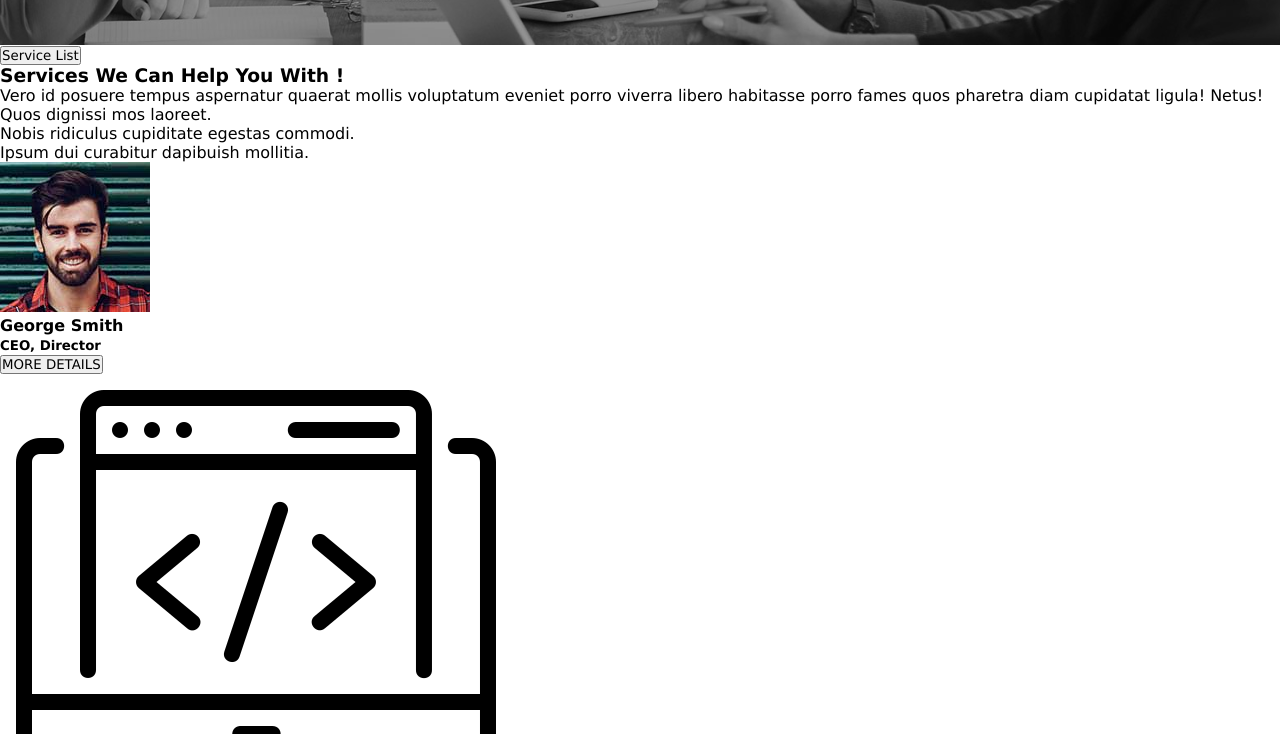
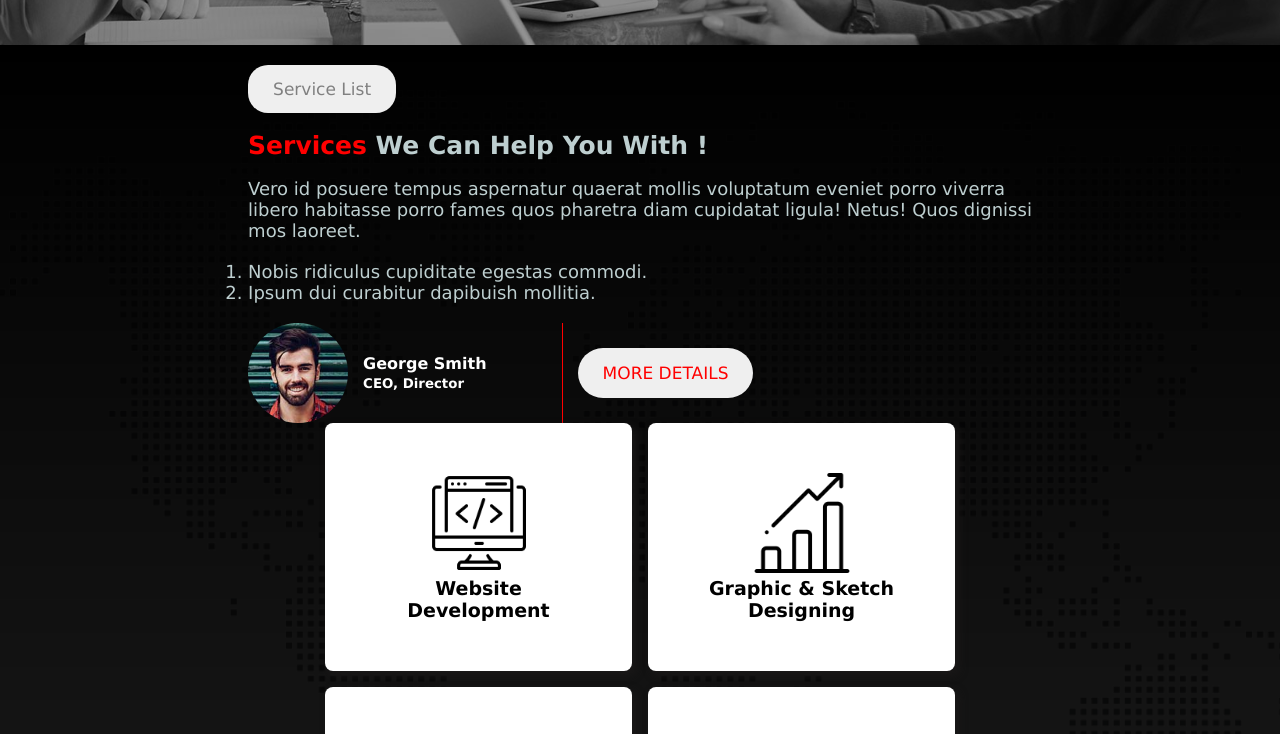
Before and after one commit to SajalSarkar5/agency-projects, a plain HTML site: page index.html in a window 1280 px wide. Shown: the part 840-1574 px from the top of the page. Drawn offline with Linux system fonts and the light colour scheme.

Commit message:
add main section service

```diff
--- a/index.html
+++ b/index.html
@@ -45,18 +45,25 @@
                 <div class="services-text">
                     <button class="service-btn">Service List</button>
                     <h3><span class="service-color">Services</span> We Can Help You With !</h3>
-                    <p>Vero id posuere tempus aspernatur quaerat mollis voluptatum eveniet porro viverra libero
-                        habitasse porro fames quos pharetra diam cupidatat ligula! Netus! Quos dignissi mos laoreet.</p>
+                    <p>Vero id posuere tempus aspernatur quaerat mollis voluptatum eveniet porro viverra <br>libero
+                        habitasse porro fames quos pharetra diam cupidatat ligula! Netus! Quos dignissi <br> mos
+                        laoreet.</p>
                     <ol>
                         <li>Nobis ridiculus cupiditate egestas commodi.</li>
                         <li>Ipsum dui curabitur dapibuish mollitia.</li>
                     </ol>
-                    <div class="details">
-                        <img src="asset/img/image/author.jpg" alt="">
-                        <h4>George Smith <br>
-                            <small>CEO, Director</small>
-                        </h4>
-                        <button class="details-btn">MORE DETAILS</button>
+                    <div class="details-container">
+                        <div class="details">
+                            <img src="asset/img/image/author.jpg" alt="">
+                            <div>
+                                <h4>George Smith <br>
+                                    <small>CEO, Director</small>
+                                </h4>
+                            </div>
+                        </div>
+                        <div class="details-btn">
+                            <button>MORE DETAILS</button>
+                        </div>
                     </div>
                 </div>
                 <div class="box-area-1">
@@ -68,8 +75,6 @@
                         <img src="asset/img/icons/bar-chart.png" alt="">
                         <h3>Graphic & Sketch Designing</h3>
                     </div>
-                </div>
-                <div class="box-area-1">
                     <div class="box-1">
                         <img src="asset/img/icons/startup.png" alt="">
                         <h3>SEO & Content Writing</h3>
@@ -80,6 +85,20 @@
                     </div>
                 </div>
             </div>
+            <div class="margin-top-area">
+                <div class="numbar">
+                    <img src="asset/img/icons/phone-call.png" alt="">
+                    <h3><small>GET A FREE CONSULTATION</small><br>
+                        987 233 0000</h3>
+                </div>
+                <div class="numbar-pra">
+                    <p>Vero id posuere tempus aspernatur quaerat mollis voluptatum eveniet porro <br>
+                        viverra libero habitasse Aut ab nibh aliqua optio veniet porro viverr.</p>
+                </div>
+                <div class="numbar-btn">
+                    <button>MAKE APPOINTMENT</button>
+                </div>
+            </div>
         </section>
     </main>
 </body>
--- a/style/style.css
+++ b/style/style.css
@@ -3,6 +3,7 @@
     padding: 0;
     font-family: Verdana, Geneva, Tahoma, sans-serif;
 }
+
 .navbar-area {
     display: flex;
     justify-content: space-around;
@@ -12,27 +13,32 @@
     background-color: rgb(164, 164, 164);
     padding: 18px;
 }
+
 .nav-logo img {
     width: 100%;
 }
+
 .menu {
     display: flex;
     justify-content: center;
     align-items: center;
     text-align: center;
 }
+
 .menu li {
     list-style: none;
 }
+
 .menu li a {
     color: #353935;
     margin-right: 20px;
     font-size: 19px;
     text-decoration: none;
 }
+
 .banner-area {
     width: 100%;
-    background-image: url('../asset/img/image/background.jpg'), linear-gradient(rgba(0,0,0,0.3),rgba(0,0,0,0.4));
+    background-image: url('../asset/img/image/background.jpg'), linear-gradient(rgba(0, 0, 0, 0.3), rgba(0, 0, 0, 0.4));
     background-blend-mode: overlay;
     background-repeat: no-repeat;
     background-position: center;
@@ -45,24 +51,29 @@
     flex-wrap: wrap;
     text-align: center;
 }
+
 .banner-area h1 {
     color: white;
     font-size: 69px;
     font-weight: bold;
 }
+
 .banner-area p {
     color: white;
     font-size: 19px;
     margin: 20px 0;
 }
+
 .digital-color {
     color: red;
 }
+
 .button {
     display: flex;
     gap: 15px;
     flex-wrap: wrap;
 }
+
 .btn-primary {
     background-color: red;
     padding: 16px 34px;
@@ -71,6 +82,7 @@
     border: 0;
     border-radius: 5px;
 }
+
 .btn {
     background-color: white;
     padding: 16px 34px;
@@ -79,3 +91,109 @@
     border: 0;
     border-radius: 5px;
 }
+
+.services-area {
+    display: flex;
+    justify-content: space-around;
+    align-items: center;
+    flex-wrap: wrap;
+    background-image: url('../asset/img/image/footer-bg.png'), linear-gradient(rgba(0, 0, 0, 1), rgba(0, 0, 0, 0.9));
+    background-repeat: no-repeat;
+    background-position: center;
+    background-size: cover;
+    background-blend-mode: overlay;
+    height: 100vh;
+    padding: 20px;
+}
+.service-btn {
+    color: gray;
+    padding: 14px 25px;
+    font-size: 17px;
+    border: 0;
+    border-radius: 20px;
+}
+
+.service-color {
+    color: red;
+}
+
+.services-text h3 {
+    font-size: 25px;
+    color: rgb(190, 207, 208);
+    font-weight: bold;
+    margin: 18px 0;
+}
+
+.services-text p {
+    color: rgb(190, 207, 208);
+    font-size: 18px;
+}
+
+.services-text ol {
+    margin: 20px 0;
+}
+
+.services-text ol li {
+    color: rgb(190, 207, 208);
+    font-size: 18px;
+}
+
+.details-container {
+    display: flex;
+    justify-content: start;
+    align-items: center;
+    flex-wrap: wrap;
+}
+
+.details {
+    display: flex;
+    align-items: center;
+    gap: 15px;
+    border-right: 1px solid red;
+    width: 40%;
+}
+
+.details img {
+    width: 100px;
+    border-radius: 50px;
+}
+
+.details h4 {
+    color: white;
+}
+
+.details-btn button {
+    margin-left: 15px;
+    padding: 15px 25px;
+    border-radius: 50px;
+    border: 0;
+    font-size: 17px;
+    color: red;
+}
+
+.box-area-1 {
+    display: flex;
+    justify-content: center;
+    align-items: center;
+    flex-wrap: wrap;
+    max-width: 650px;
+    gap: 1rem;
+}
+
+.box-1 {
+    background-color: white;
+    max-width: 207px;
+    text-align: center;
+    padding: 50px;
+    box-shadow: 4px 4px 8px rgb(26, 24, 24);
+    border-radius: 8px;
+}
+
+.box-1 img {
+    width: 100px;
+}
+
+.box-1 h3 {
+    font-size: 19px;
+    font-weight: bold;
+}
```
